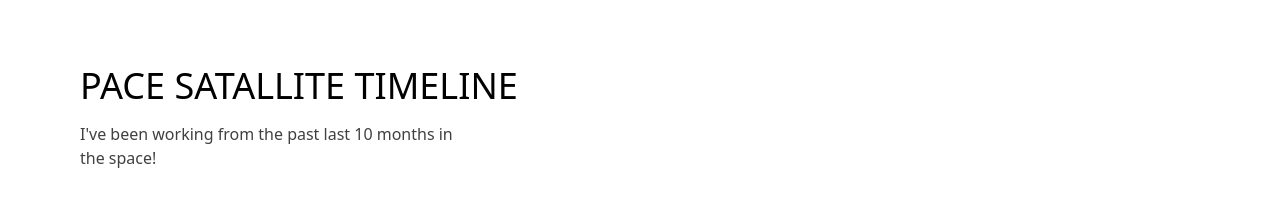
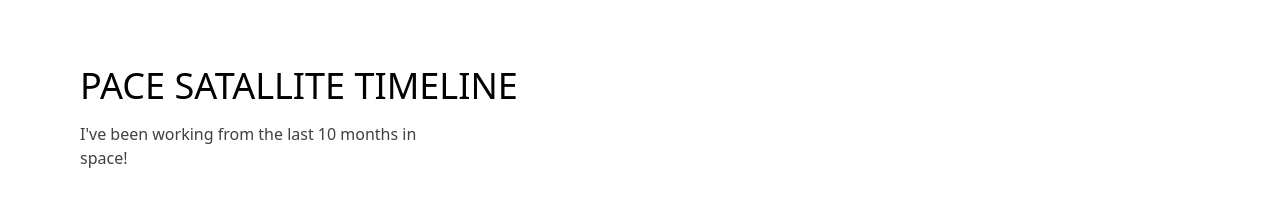
Before and after one commit to Maaz-Ai-enthusiast/Pace-App, a Next.js app: page / in a window 1280 px wide. Shown: the part 1140-1360 px from the top of the page. Built offline with nearby package versions, Linux system fonts and the light colour scheme.

Commit message:
The Project has been completed

```diff
--- a/components/ui/timeline.tsx
+++ b/components/ui/timeline.tsx
@@ -41,7 +41,7 @@ export const Timeline = ({ data }: { data: TimelineEntry[] }) => {
           PACE SATALLITE TIMELINE
         </h2>
         <p className="text-neutral-700 dark:text-neutral-300 text-sm md:text-base max-w-sm">
-          I&apos;ve been working from the past last 10 months in the space!
+          I&apos;ve been working from the last 10 months in space!
         </p>
       </div>
 
```
